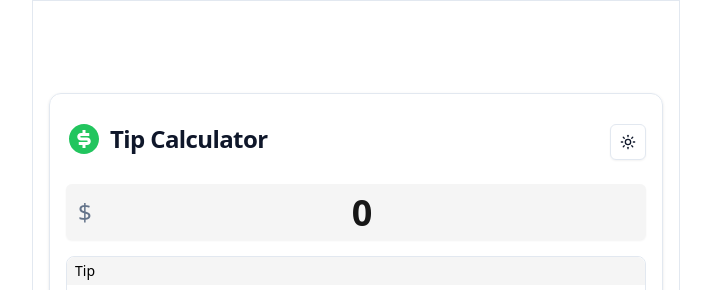
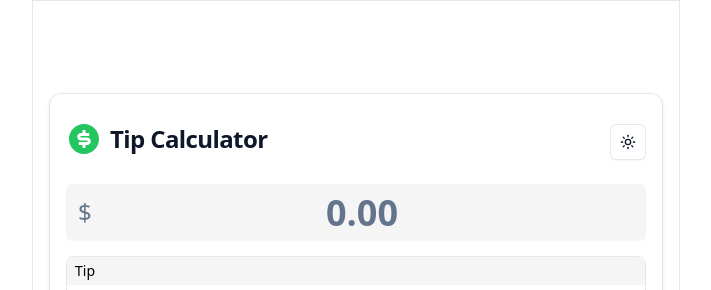
Before and after one commit to pixelsoul/tipsy, a React (Vite) app: page / in a window 1280 px wide. Shown: the top 290 px of the page, without its empty margins (284-995 px from the left). Built offline with nearby package versions, Linux system fonts and the light colour scheme; no server answers.

Commit message:
small correction to default state

```diff
--- a/src/components/AmountInput.tsx
+++ b/src/components/AmountInput.tsx
@@ -12,15 +12,6 @@ const AmountInput = ({ value, onChange }: AmountInputProps) => {
             return
         }
 
-        // const currencyFormatter = new Intl.NumberFormat("en-US", {
-        //     style: "currency",
-        //     currency: "USD",
-        //     minimumFractionDigits: 2,
-        // })
-
-        // const formattedValue = currencyFormatter.format(value)
-        // onChange(parseFloat(formattedValue.replace("$", "")))
-
         onChange(parseFloat(value.toFixed(2)))
     }, [value, onChange])
 
@@ -31,7 +22,7 @@ const AmountInput = ({ value, onChange }: AmountInputProps) => {
                     id="Amount"
                     className="peer ps-6 !text-4xl font-bold text-center h-14 border-0 bg-neutral-100 text-neutral-900 dark:bg-slate-900 dark:text-neutral-100"
                     placeholder="0.00"
-                    value={value}
+                    value={value || ""}
                     type="number"
                     onChange={(e) => onChange(parseFloat(e.target.value))}
                 />
```
